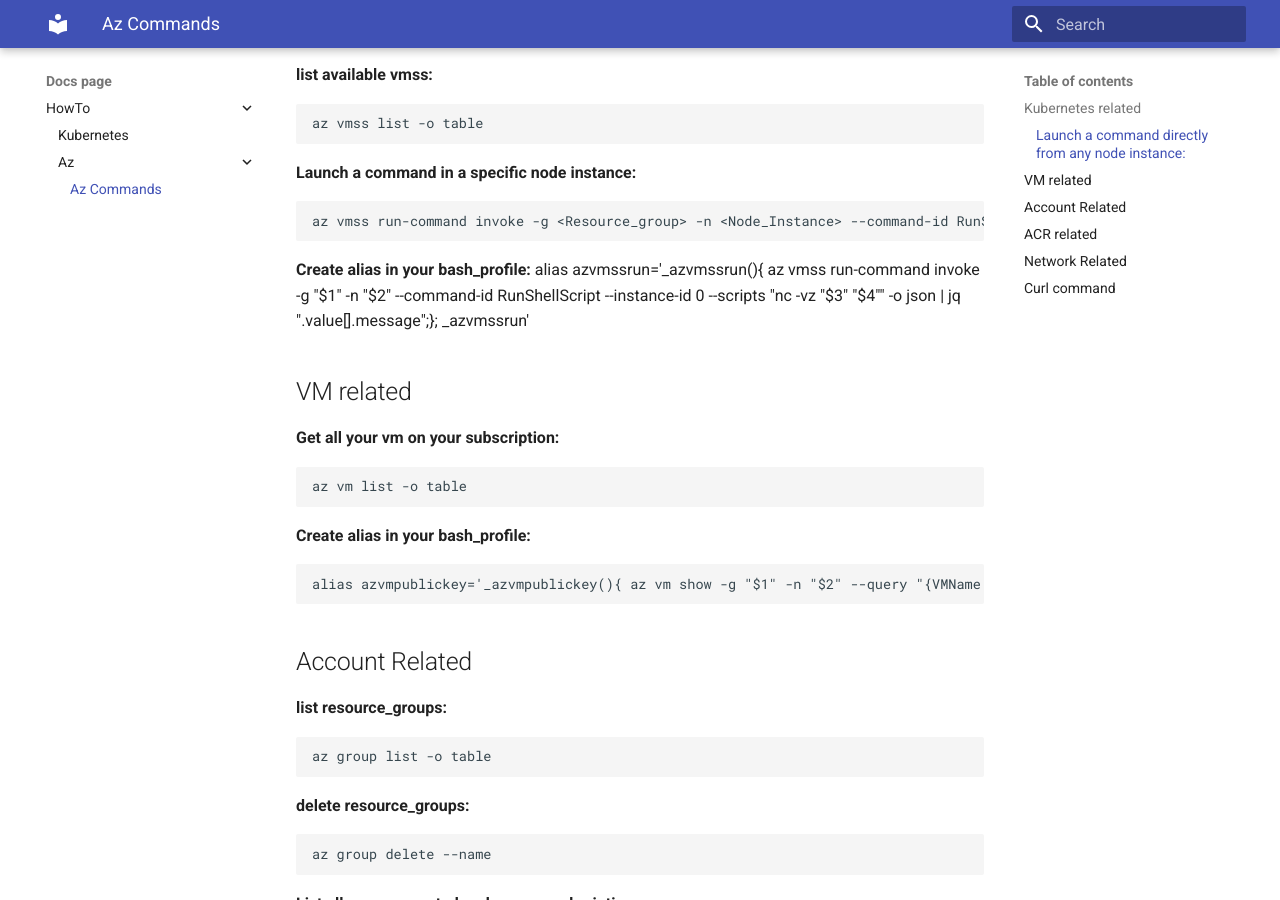
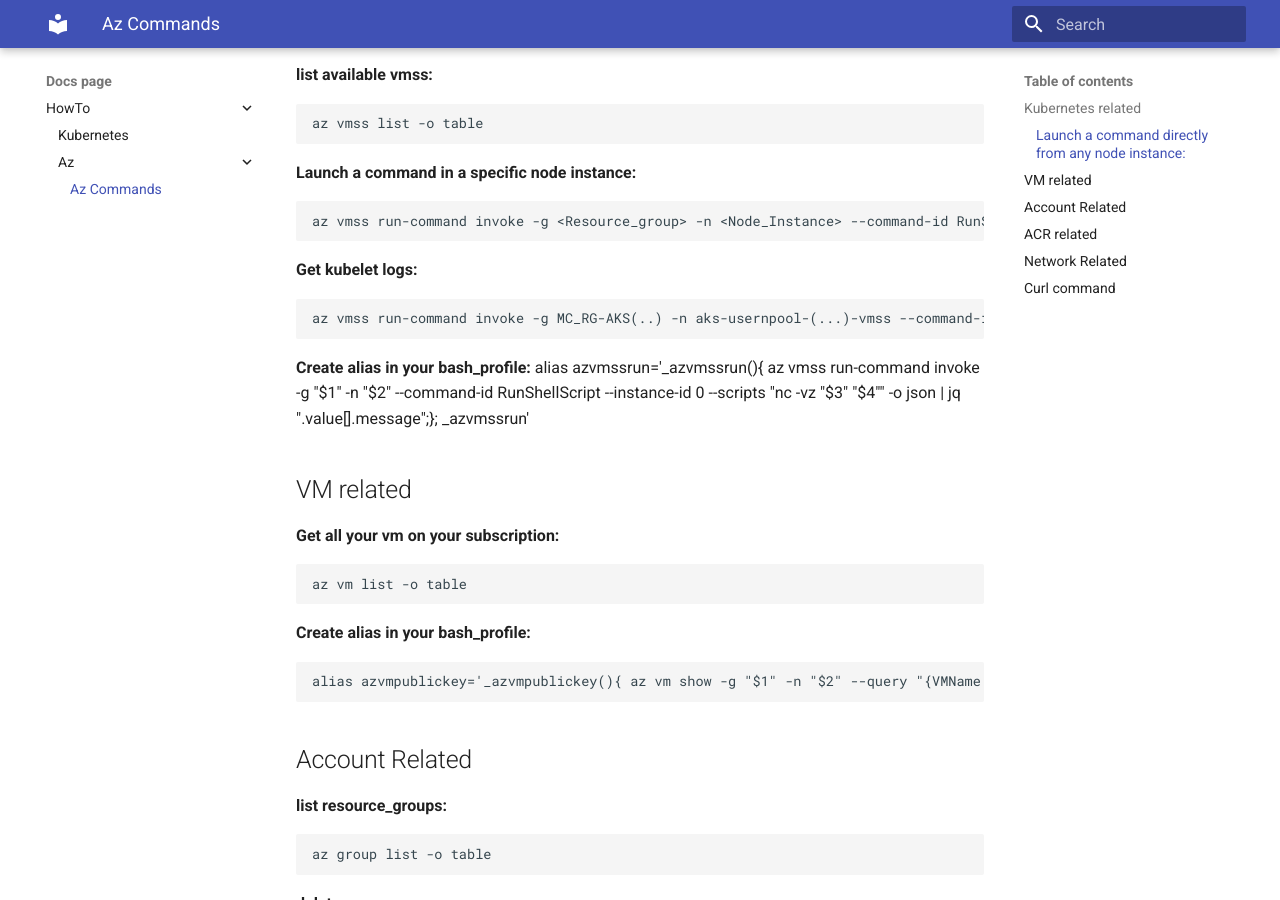
Before and after one commit to tmcmm/k8s-documentation, an MkDocs documentation site: the page built from docs/howto/az/az-help.md, in a window 1280 px wide and 900 px high, scrolled down 2101 px. Built offline with MkDocs 1.6.1 and Material for MkDocs 9.7.7, drawn with Linux system fonts in a browser that asks for light colours.

Commit message:
Update az-help.md

````diff
--- a/docs/howto/az/az-help.md
+++ b/docs/howto/az/az-help.md
@@ -93,6 +93,10 @@ az vmss list -o table
 __Launch a command in a specific node instance:__
 ```
 az vmss run-command invoke -g <Resource_group> -n <Node_Instance> --command-id RunShellScript --instance-id 0 --scripts "ping microsoft.com" -o json | jq ".value[].message"
+```
+__Get kubelet logs:__
+```
+az vmss run-command invoke -g MC_RG-AKS(..) -n aks-usernpool-(...)-vmss --command-id RunShellScript --instance-id 0 --scripts "sudo journalctl -u kubelet -o cat" -o json | jq ".value[].message" > logs.log
 ```
 __Create alias in your bash_profile:__
 alias azvmssrun='_azvmssrun(){ az vmss run-command invoke -g "$1" -n "$2" --command-id RunShellScript --instance-id 0 --scripts "nc -vz "$3" "$4"" -o json | jq ".value[].message";}; _azvmssrun'
````
